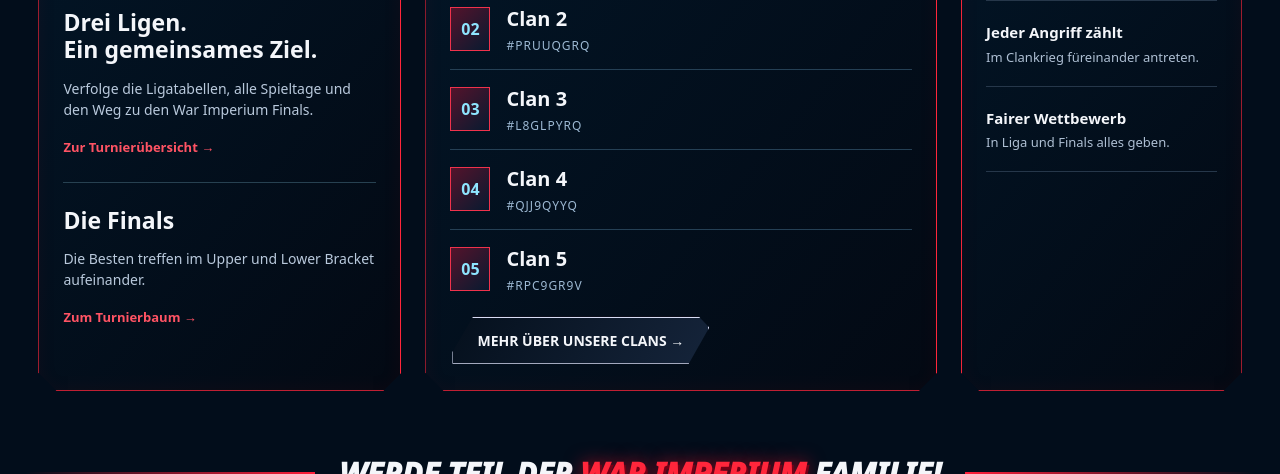
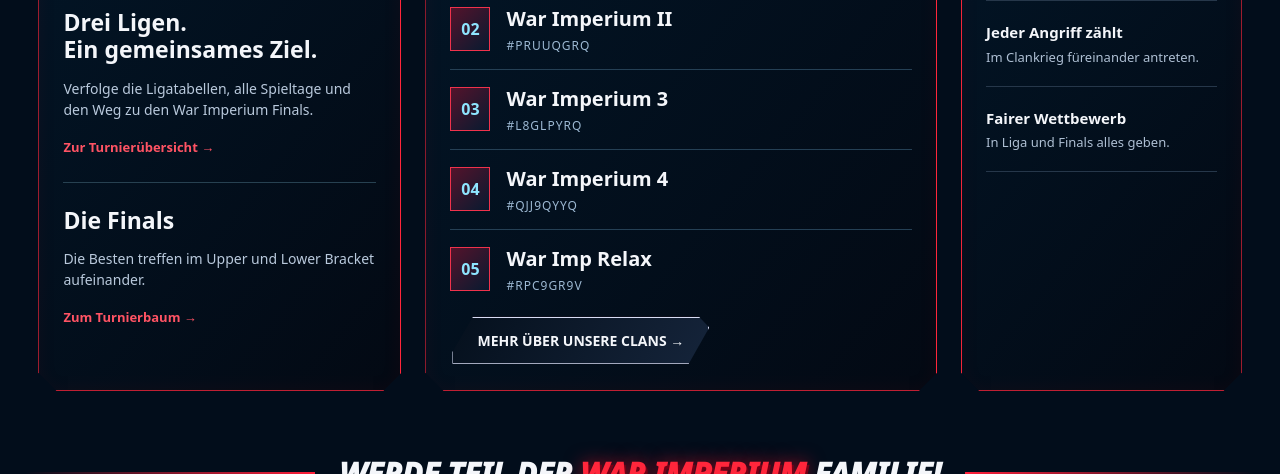
Before and after one commit to WI-Max-cloud/war-imperium, a website: page home.html in a window 1280 px wide. Shown: the part 852-1326 px from the top of the page. Drawn offline with Linux system fonts and the light colour scheme; no server answers.

Commit message:
Add files via upload

```diff
--- a/home.html
+++ b/home.html
@@ -3,7 +3,7 @@
 <main>
 <section class="hero" aria-labelledby="hero-title"><div class="hero-art" role="img" aria-label="War-Imperium-Flammenwappen auf blauem Banner in einer beleuchteten Arena"></div><div class="hero-copy"><p class="hero-kicker">CLAN</p><h1 id="hero-title">WAR <em>IMPERIUM</em></h1><p class="hero-subtitle">HQ der War Imperium Familie</p><ul class="hero-values"><li>Zusammenhalt, Treue &amp; Teamplay</li><li>Aktive Community</li><li>Clankriege gemeinsam meistern</li><li>Regelmäßige Clanturniere</li></ul><a class="game-button" href="/clans">Mehr erfahren <span>↓</span></a></div><div class="hero-stats" aria-label="Clandaten"><div class="stat"><span class="stat-icon">🏆</span><div><span>CLANKRIEGS-TROPHÄEN</span><strong data-clan-trophies>—</strong></div></div><div class="stat"><span class="stat-icon">♟</span><div><span>MITGLIEDER</span><strong data-clan-members>— / 50</strong></div></div><small id="stats-date">Gespeicherter Clanstand wird geladen …</small></div></section>
 <div class="home-panels"><section id="news" class="neon-panel news-panel"><header><h2><span>▤</span> Aktuelle News</h2></header><div class="panel-content"><p class="eyebrow">WAR IMPERIUM LIGA</p><a class="text-link" href="/news">Alle News →</a><h3>Drei Ligen.<br>Ein gemeinsames Ziel.</h3><p>Verfolge die Ligatabellen, alle Spieltage und den Weg zu den War Imperium Finals.</p><a class="text-link" href="/liga">Zur Turnierübersicht →</a><div class="news-divider"></div><h3>Die Finals</h3><p>Die Besten treffen im Upper und Lower Bracket aufeinander.</p><a class="text-link" href="/finals">Zum Turnierbaum →</a></div></section>
-<section id="clans" class="neon-panel clan-panel"><header><h2><span>♟</span> Unsere Clans</h2></header><ul class="family-clan-list"><li><span class="family-clan-number">01</span><div><h3>War Imperium</h3><p>#22QJG0</p></div></li><li><span class="family-clan-number">02</span><div><h3>Clan 2</h3><p>#PRUUQGRQ</p></div></li><li><span class="family-clan-number">03</span><div><h3>Clan 3</h3><p>#L8GLPYRQ</p></div></li><li><span class="family-clan-number">04</span><div><h3>Clan 4</h3><p>#QJJ9QYYQ</p></div></li><li><span class="family-clan-number">05</span><div><h3>Clan 5</h3><p>#RPC9GR9V</p></div></li></ul><div class="clan-description"><a class="game-button" href="/clans">Mehr über unsere Clans →</a></div></section>
+<section id="clans" class="neon-panel clan-panel"><header><h2><span>♟</span> Unsere Clans</h2></header><ul class="family-clan-list"><li><span class="family-clan-number">01</span><div><h3>War Imperium</h3><p>#22QJG0</p></div></li><li><span class="family-clan-number">02</span><div><h3>War Imperium II</h3><p>#PRUUQGRQ</p></div></li><li><span class="family-clan-number">03</span><div><h3>War Imperium 3</h3><p>#L8GLPYRQ</p></div></li><li><span class="family-clan-number">04</span><div><h3>War Imperium 4</h3><p>#QJJ9QYYQ</p></div></li><li><span class="family-clan-number">05</span><div><h3>War Imp Relax</h3><p>#RPC9GR9V</p></div></li></ul><div class="clan-description"><a class="game-button" href="/clans">Mehr über unsere Clans →</a></div></section>
 <section class="neon-panel goals-panel"><header><h2><span>◎</span> Clan-Ziele</h2></header><div class="panel-content"><ul><li><b>Gemeinsam stärker</b><span>Als Clan zusammenhalten.</span></li><li><b>Jeder Angriff zählt</b><span>Im Clankrieg füreinander antreten.</span></li><li><b>Fairer Wettbewerb</b><span>In Liga und Finals alles geben.</span></li></ul></div></section></div>
 <section class="family"><span></span><h2>Werde Teil der <em>War Imperium</em> Familie!</h2><span></span></section>
 
```
Also changed, not shown: clans.html (+1 -1 lines).
